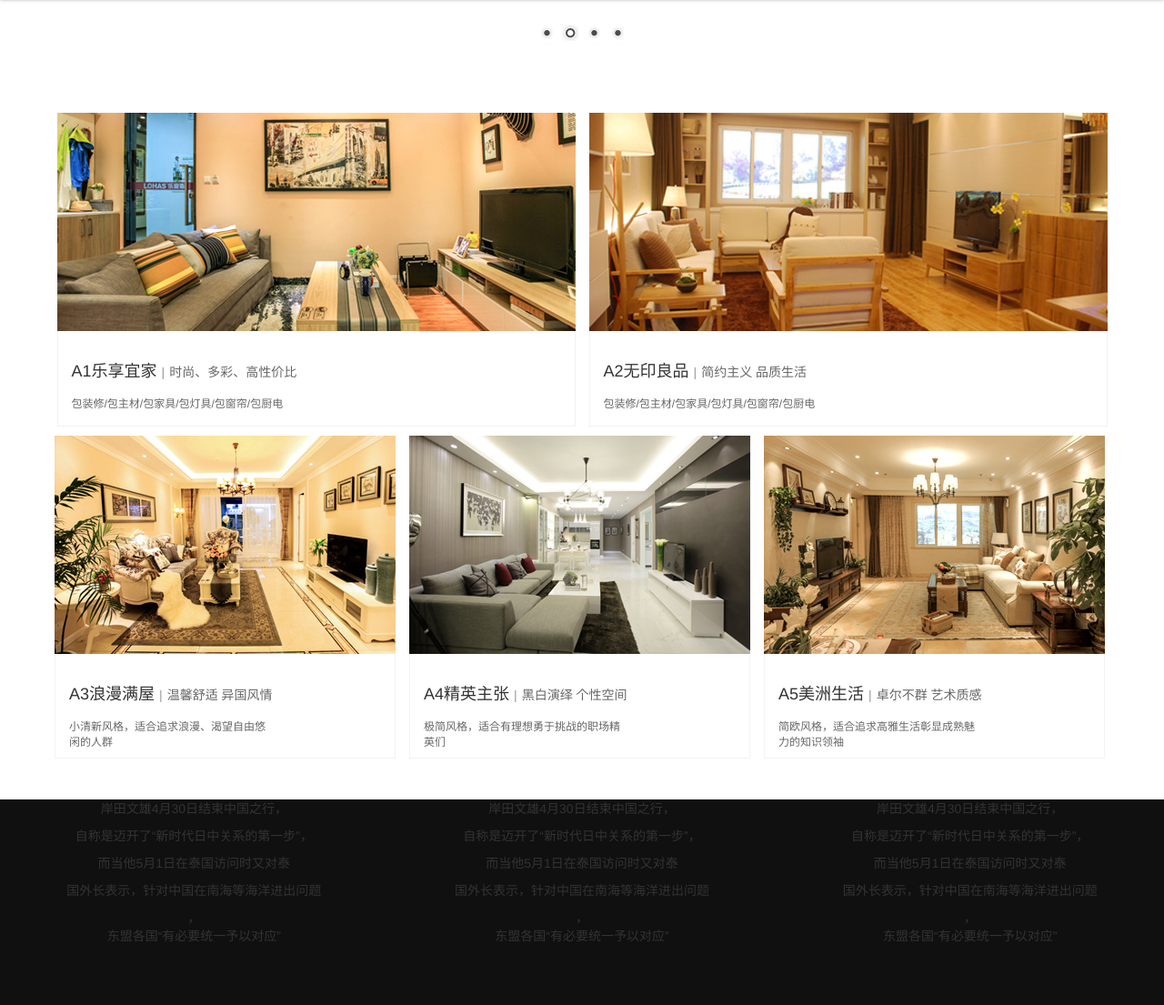
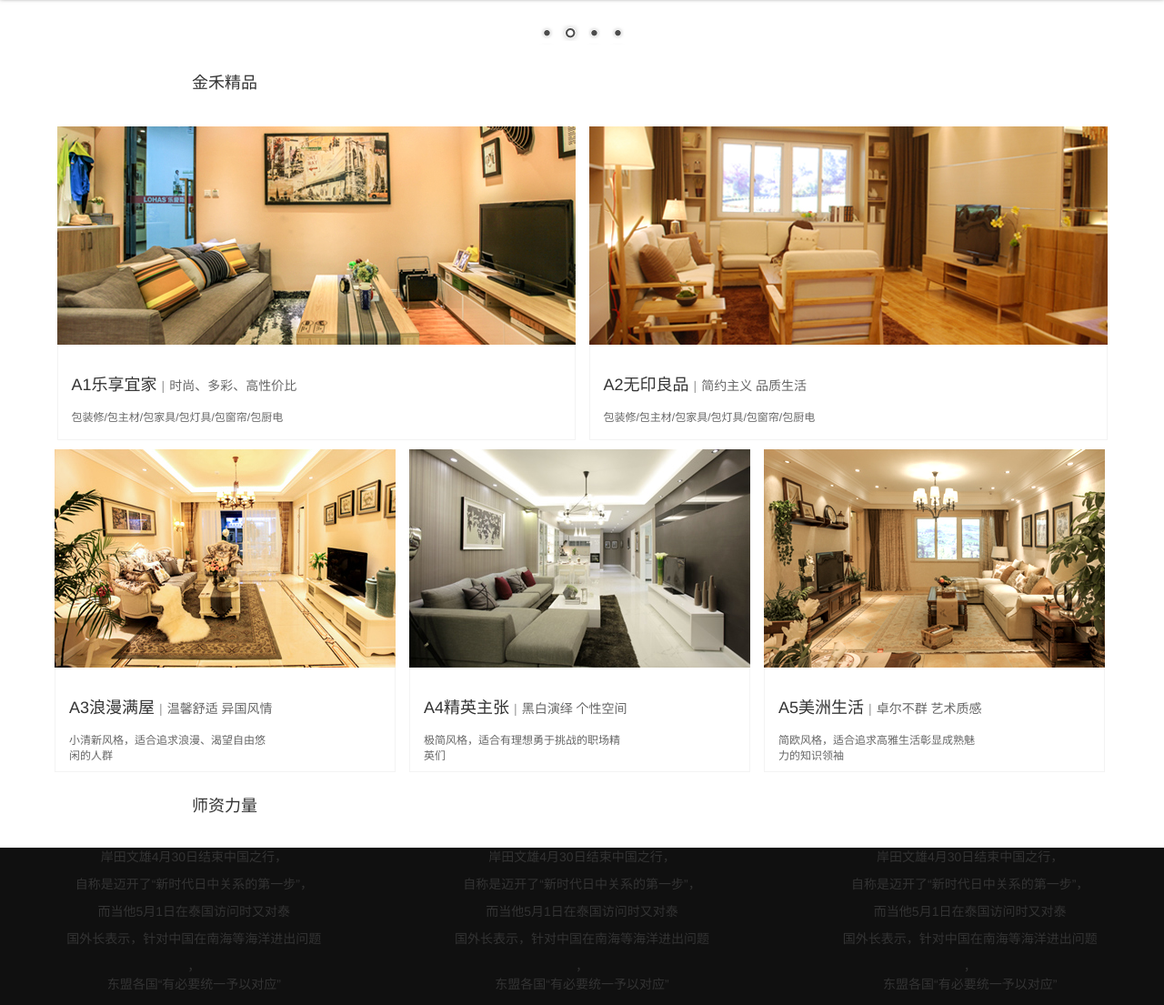
Before and after one commit to znTaylor/JinHe, a plain HTML site: page index.html in a window 1280 px wide. Shown: the part 392-1497 px from the top of the page at 91% size. Drawn offline with Linux system fonts and the light colour scheme.

Commit message:
修改nav-block

```diff
--- a/css/zn-style.css
+++ b/css/zn-style.css
@@ -42,7 +42,7 @@ li a{
 
 /** nav block  **/
 .product{
-    width:1155px; margin:0 auto; position:relative; padding-top:20px;
+    width:1155px; margin:0 auto; position:relative;
 }
 .tit_bt{line-height:30px;}
 .tit_bt .l_txt{ float:left;}
--- a/index.html
+++ b/index.html
@@ -45,7 +45,7 @@
         </div>
     </div>
 
-    <!--第三行 滚动页-->
+    <!--滚动页-->
     <div class="row">
         <div class="col-md-12">
             <div id="wrapper">
@@ -63,7 +63,9 @@
             </div>
         </div>
     </div>
-    <!--第四行：内容-->
+
+    <!--nav-block-->
+    <div style="padding-left: 211px"><p style="font-size: large;">金禾精品</p></div>
     <div class="row">
         <div class="col-md-12">
             <div class="product">
@@ -180,6 +182,22 @@
         </div>
     </div>
 
+    <!--师资力量-->
+    <div style="padding-left: 211px"><p style="font-size: large;">师资力量</p></div>
+    <div class="row">
+        <div class="col-md-12">
+        </div>
+    </div>
+
+    <!--金禾动态-->
+    <div class="row">
+        <div class="col-md-12">
+        </div>
+    </div>
+
+
+
+    <!--footer-->
     <div class="row zn-footer text-center center-block" style="margin-top: 20px;">
         <div class="col-md-4 " >
             <p>岸田文雄4月30日结束中国之行，<p>自称是迈开了“新时代日中关系的第一步”，</p><p>而当他5月1日在泰国访问时又对泰</p><p>国外长表示，针对中国在南海等海洋进出问题</p>，<p>东盟各国“有必要统一予以对应”</p>
```
